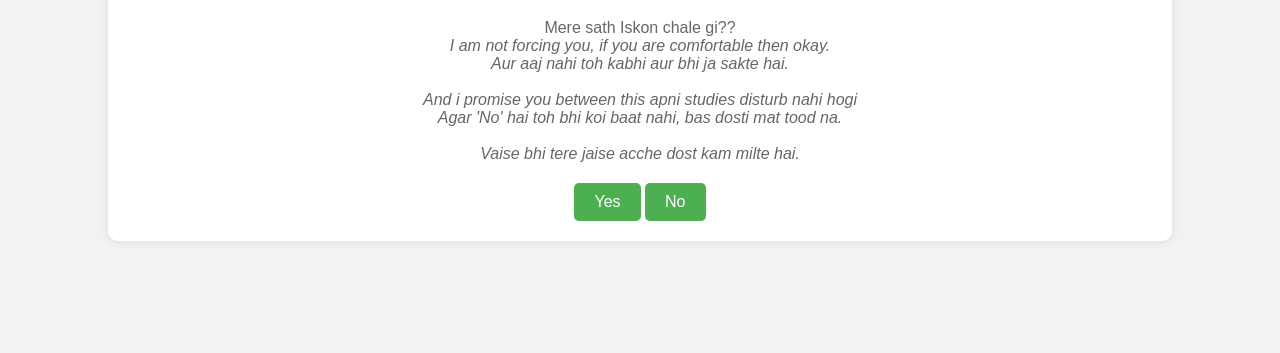
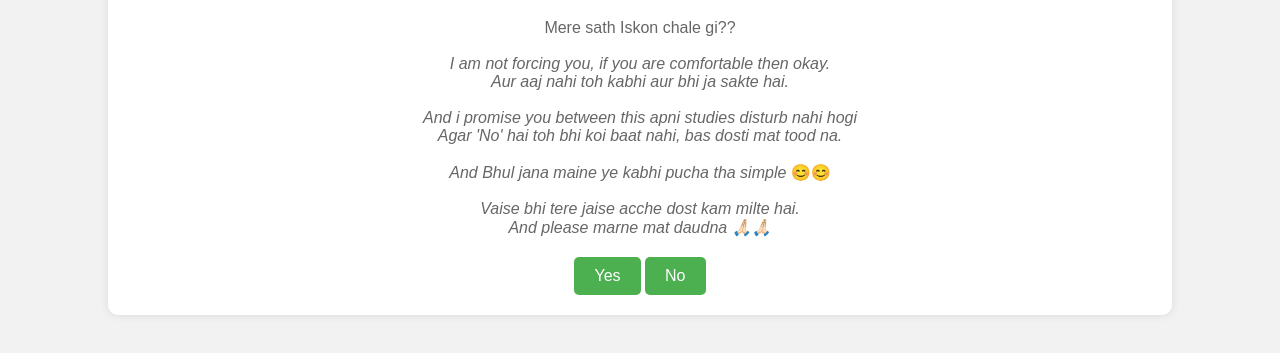
Before and after one commit to limesqeezer/Sorry_subu, a plain HTML site: page main.html in a window 1280 px wide. Shown: the part 131-484 px from the top of the page. Drawn offline with Linux system fonts and the light colour scheme.

Commit message:
main.html

```diff
--- a/main.html
+++ b/main.html
@@ -9,14 +9,17 @@
 <body>
     <div class="container">
         <h1>Hii Nandu</h1>
-        <p>Mere sath Iskon chale gi??<br>
+        <p>Mere sath Iskon chale gi??<br><br>
         <i>I am not forcing you, if you are comfortable then okay.<br>
         Aur aaj nahi toh kabhi aur bhi ja sakte hai.<br><br>
 
         And i promise you between this apni studies disturb nahi hogi <br>
 
         Agar 'No' hai toh bhi koi baat nahi, bas dosti mat tood na.<br><br>
-        Vaise bhi tere jaise acche dost kam milte hai.</i></p>
+        And Bhul jana maine ye kabhi pucha tha simple  </i>😊😊<br><i><br>
+        Vaise bhi tere jaise acche dost kam milte hai.<br>
+        And please marne mat daudna 🙏🏻🙏🏻</i>
+    </p>
         <div class="button-container">
             <button class="btn yes-btn" onclick="startParty()">Yes</button>
             <button class="btn no-btn">No</button>
@@ -68,7 +71,6 @@
             const left = Math.random() * (container.offsetWidth - 10); // 10 is the width of the confetti
             const top = Math.random() * (container.offsetHeight - 10); // 10 is the height of the confetti
 
-            // Ensure the confetti stays within the container
             if (left < 0) left = 0;
             if (top < 0) top = 0;
 
@@ -82,11 +84,9 @@
             const balloon = document.createElement('div');
             balloon.classList.add('balloon');
 
-            // Generate random position within container
-            let left = Math.random() * (container.offsetWidth - 20); // 20 is the width of the balloon
-            let top = Math.random() * (container.offsetHeight - 30); // 30 is the height of the balloon
+            let left = Math.random() * (container.offsetWidth - 20);
+            let top = Math.random() * (container.offsetHeight - 30);
 
-            // Check if the balloon overlaps with existing balloons
             const balloons = container.querySelectorAll('.balloon');
             let overlap = false;
             balloons.forEach(existingBalloon => {
@@ -97,11 +97,10 @@
                 }
             });
 
-            // Ensure the balloon stays within the container
+
             if (left < 0) left = 0;
             if (top < 0) top = 0;
 
-            // Add the balloon if it doesn't overlap
             if (!overlap) {
                 balloon.style.left = `${left}px`;
                 balloon.style.top = `${top}px`;
```
